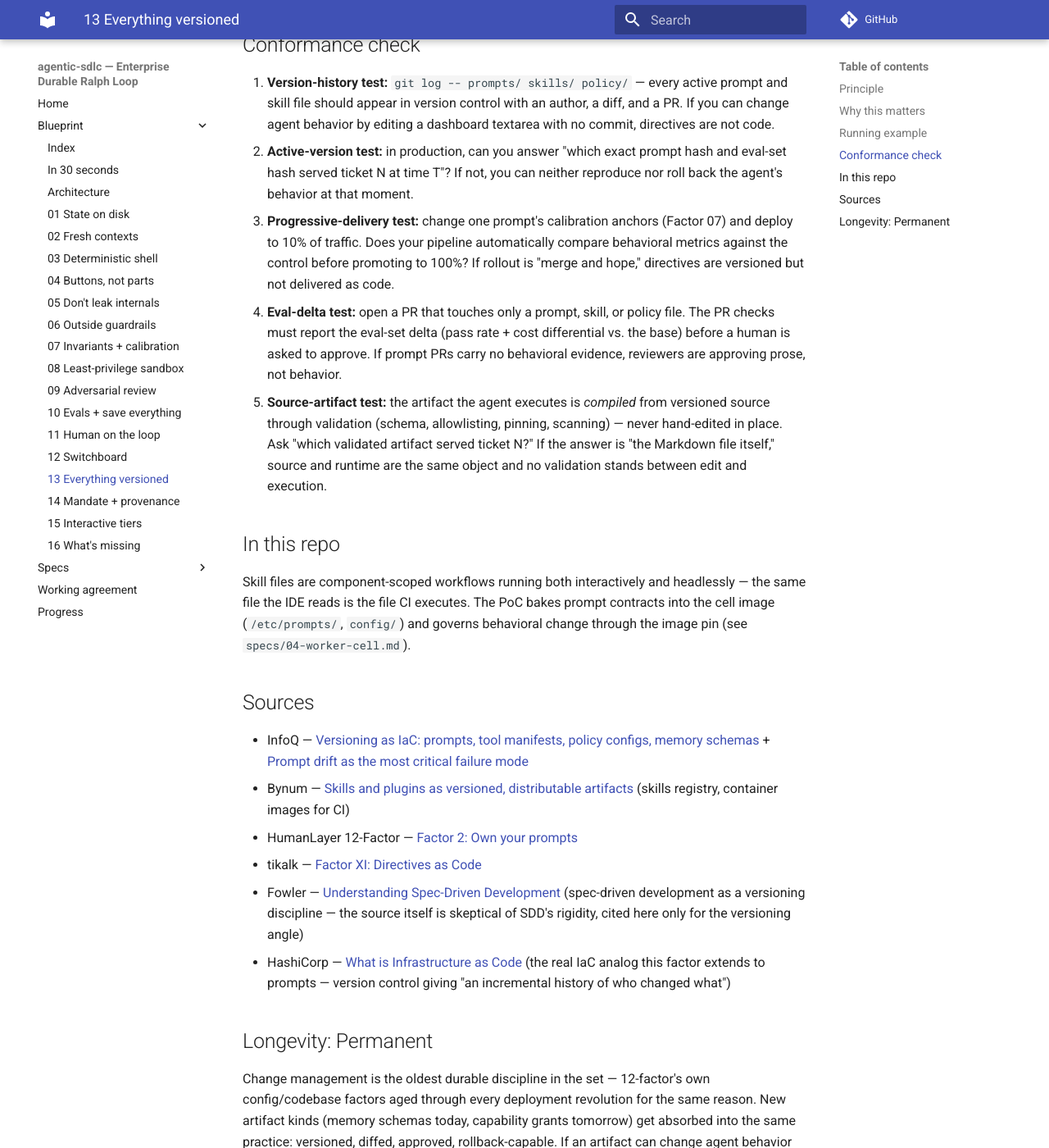
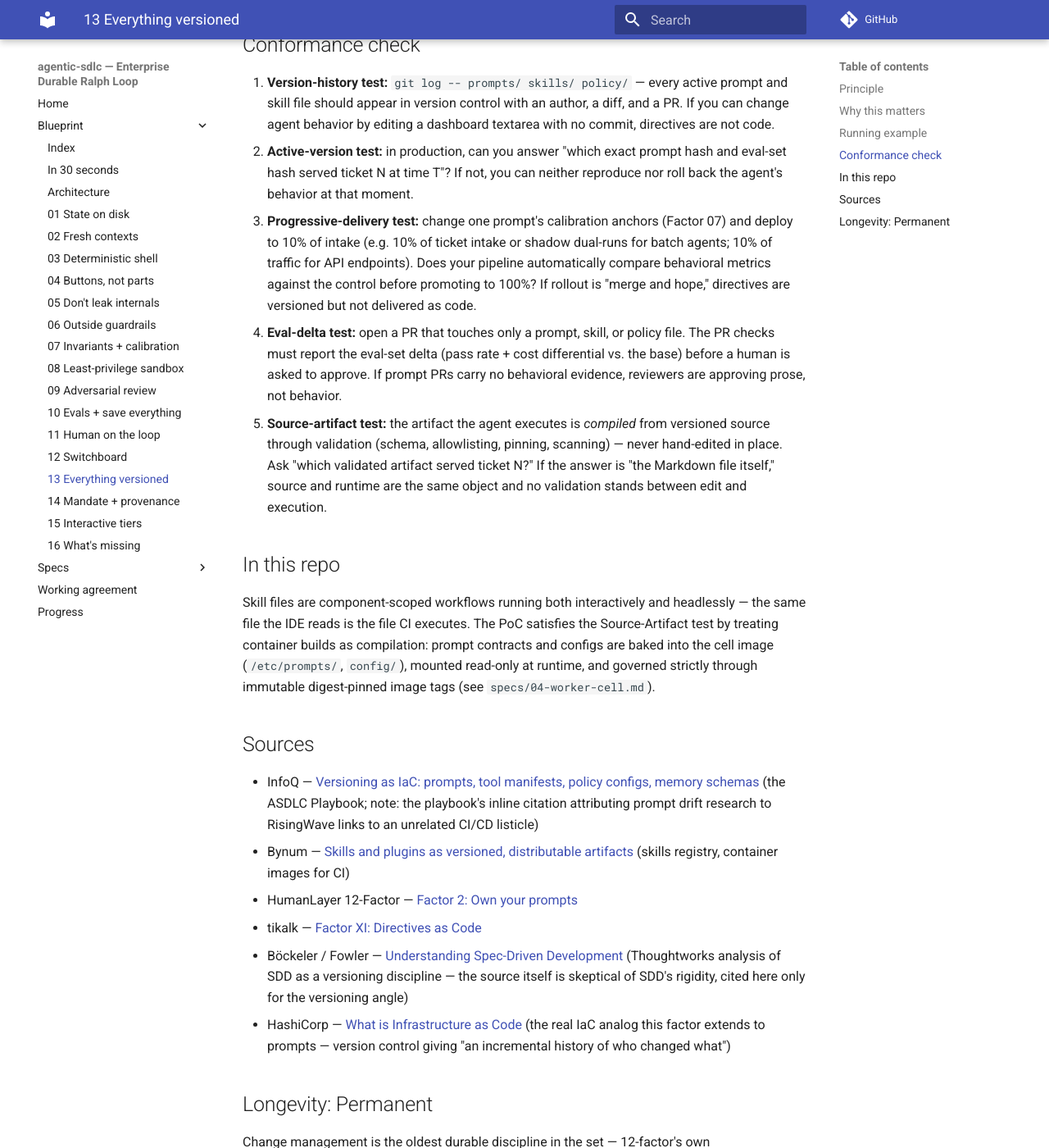
Before and after one commit to johwes/agentic-sdlc, an MkDocs documentation site: the page built from docs/blueprint/13-everything-versioned.md, in a window 1280 px wide and 1400 px high, scrolled down 1339 px. Shown: the whole window at 82% size. Built offline with MkDocs 1.6.1 and Material for MkDocs 9.7.7, drawn with Linux system fonts in a browser that asks for light colours; comment, search, counter and statistics services are not loaded; some of the changed text lies outside the part shown.

Commit message:
docs(blueprint): apply factor-13 review (RisingWave removal, batch canary, compilation note)

```diff
--- a/docs/blueprint/13-everything-versioned.md
+++ b/docs/blueprint/13-everything-versioned.md
@@ -8,7 +8,7 @@ Treat every natural-language instruction — prompts, skill files, rubric anchor
 
 An agentic system has a fundamentally larger versioning surface than a conventional backend. Alongside application code, you now version:
 
-- **Prompts and skill files** — the primary way to control model behavior. An uncontrolled prompt tweak interacts unpredictably with a system update and is, per RisingWave's research as cited (secondhand, via InfoQ) by the Playbook, the most critical failure mode in production agent failures.
+- **Prompts and skill files** — the primary way to control model behavior. An uncontrolled prompt tweak interacts unpredictably with a system update; research demonstrates that agents exhibit up to a 63% coefficient of variation in execution paths for identical inputs (Hornbeek / InfoQ Playbook), making prompt drift one of the most critical failure modes in production.
 - **Tool manifests** — JSON/YAML specs of available functions, their parameters, and auth requirements. A tool addition changes what the agent *can* do, not just what it *does*.
 - **Policy configurations and memory schemas** — the guardrails of Factor 06 and the context contracts of Factor 01.
 - **Evaluation datasets and golden trajectories** — the ground truth of Factor 10. If the eval set isn't versioned, you can't tell whether a model upgrade helped or hurt.
@@ -29,21 +29,21 @@ The team wants to try a new rate-limit rubric wording. They open a PR that chang
 
 1. **Version-history test:** `git log -- prompts/ skills/ policy/` — every active prompt and skill file should appear in version control with an author, a diff, and a PR. If you can change agent behavior by editing a dashboard textarea with no commit, directives are not code.
 2. **Active-version test:** in production, can you answer "which exact prompt hash and eval-set hash served ticket N at time T"? If not, you can neither reproduce nor roll back the agent's behavior at that moment.
-3. **Progressive-delivery test:** change one prompt's calibration anchors (Factor 07) and deploy to 10% of traffic. Does your pipeline automatically compare behavioral metrics against the control before promoting to 100%? If rollout is "merge and hope," directives are versioned but not delivered as code.
+3. **Progressive-delivery test:** change one prompt's calibration anchors (Factor 07) and deploy to 10% of intake (e.g. 10% of ticket intake or shadow dual-runs for batch agents; 10% of traffic for API endpoints). Does your pipeline automatically compare behavioral metrics against the control before promoting to 100%? If rollout is "merge and hope," directives are versioned but not delivered as code.
 4. **Eval-delta test:** open a PR that touches only a prompt, skill, or policy file. The PR checks must report the eval-set delta (pass rate + cost differential vs. the base) before a human is asked to approve. If prompt PRs carry no behavioral evidence, reviewers are approving prose, not behavior.
 5. **Source-artifact test:** the artifact the agent executes is *compiled* from versioned source through validation (schema, allowlisting, pinning, scanning) — never hand-edited in place. Ask "which validated artifact served ticket N?" If the answer is "the Markdown file itself," source and runtime are the same object and no validation stands between edit and execution.
 
 ## In this repo
 
-Skill files are component-scoped workflows running both interactively and headlessly — the same file the IDE reads is the file CI executes. The PoC bakes prompt contracts into the cell image (`/etc/prompts/`, `config/`) and governs behavioral change through the image pin (see `specs/04-worker-cell.md`).
+Skill files are component-scoped workflows running both interactively and headlessly — the same file the IDE reads is the file CI executes. The PoC satisfies the Source-Artifact test by treating container builds as compilation: prompt contracts and configs are baked into the cell image (`/etc/prompts/`, `config/`), mounted read-only at runtime, and governed strictly through immutable digest-pinned image tags (see `specs/04-worker-cell.md`).
 
 ## Sources
 
-- InfoQ — [Versioning as IaC: prompts, tool manifests, policy configs, memory schemas](https://www.infoq.com/articles/prompts-to-production-playbook-for-agentic-development/) + [Prompt drift as the most critical failure mode](https://www.infoq.com/articles/prompts-to-production-playbook-for-agentic-development/)
+- InfoQ — [Versioning as IaC: prompts, tool manifests, policy configs, memory schemas](https://www.infoq.com/articles/prompts-to-production-playbook-for-agentic-development/) (the ASDLC Playbook; note: the playbook's inline citation attributing prompt drift research to RisingWave links to an unrelated CI/CD listicle)
 - Bynum — [Skills and plugins as versioned, distributable artifacts](https://cabynum.github.io/posts/software-factory-floor/#the-shared-infrastructure) (skills registry, container images for CI)
 - HumanLayer 12-Factor — [Factor 2: Own your prompts](https://github.com/humanlayer/12-factor-agents)
 - tikalk — [Factor XI: Directives as Code](https://github.com/tikalk/agentic-sdlc-12-factors)
-- Fowler — [Understanding Spec-Driven Development](https://martinfowler.com/articles/exploring-gen-ai/sdd-3-tools.html) (spec-driven development as a versioning discipline — the source itself is skeptical of SDD's rigidity, cited here only for the versioning angle)
+- Böckeler / Fowler — [Understanding Spec-Driven Development](https://martinfowler.com/articles/exploring-gen-ai/sdd-3-tools.html) (Thoughtworks analysis of SDD as a versioning discipline — the source itself is skeptical of SDD's rigidity, cited here only for the versioning angle)
 - HashiCorp — [What is Infrastructure as Code](https://www.hashicorp.com/en/resources/what-is-infrastructure-as-code) (the real IaC analog this factor extends to prompts — version control giving "an incremental history of who changed what")
 
 ## Longevity: Permanent
```
